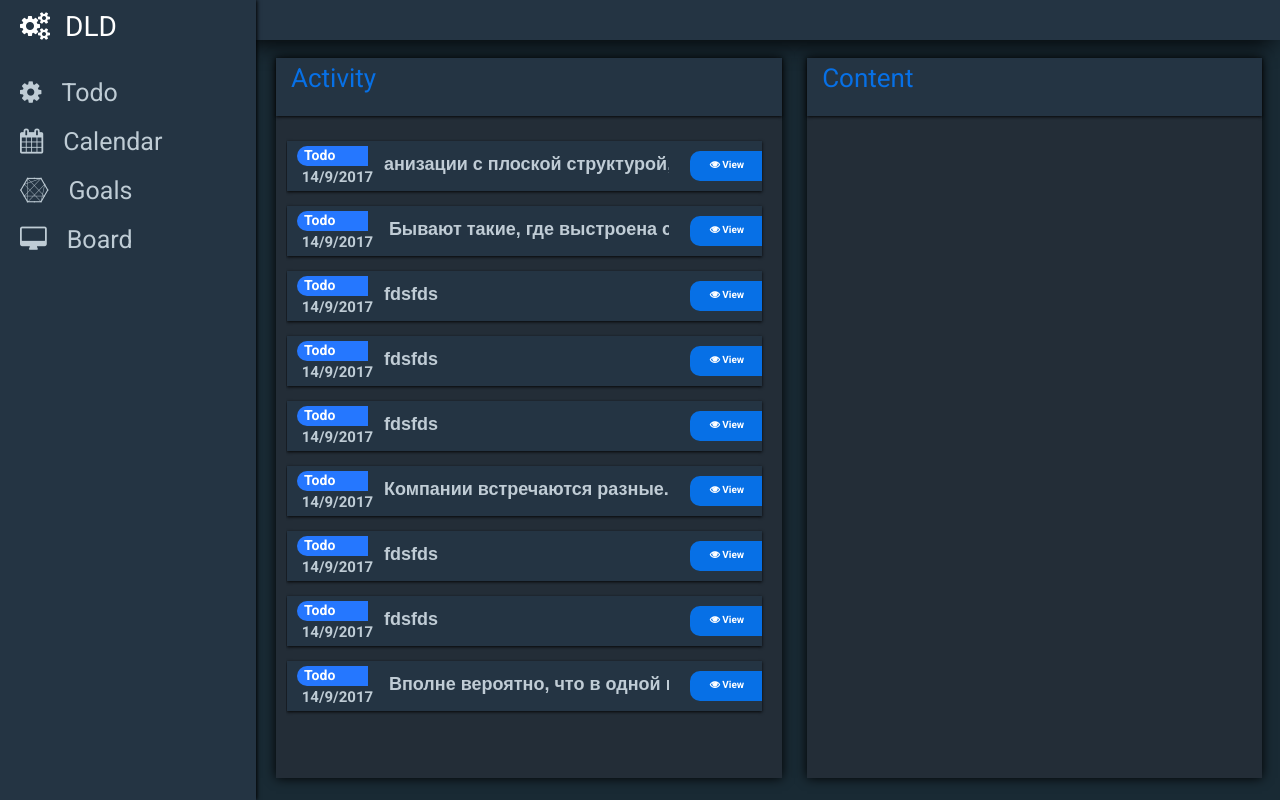
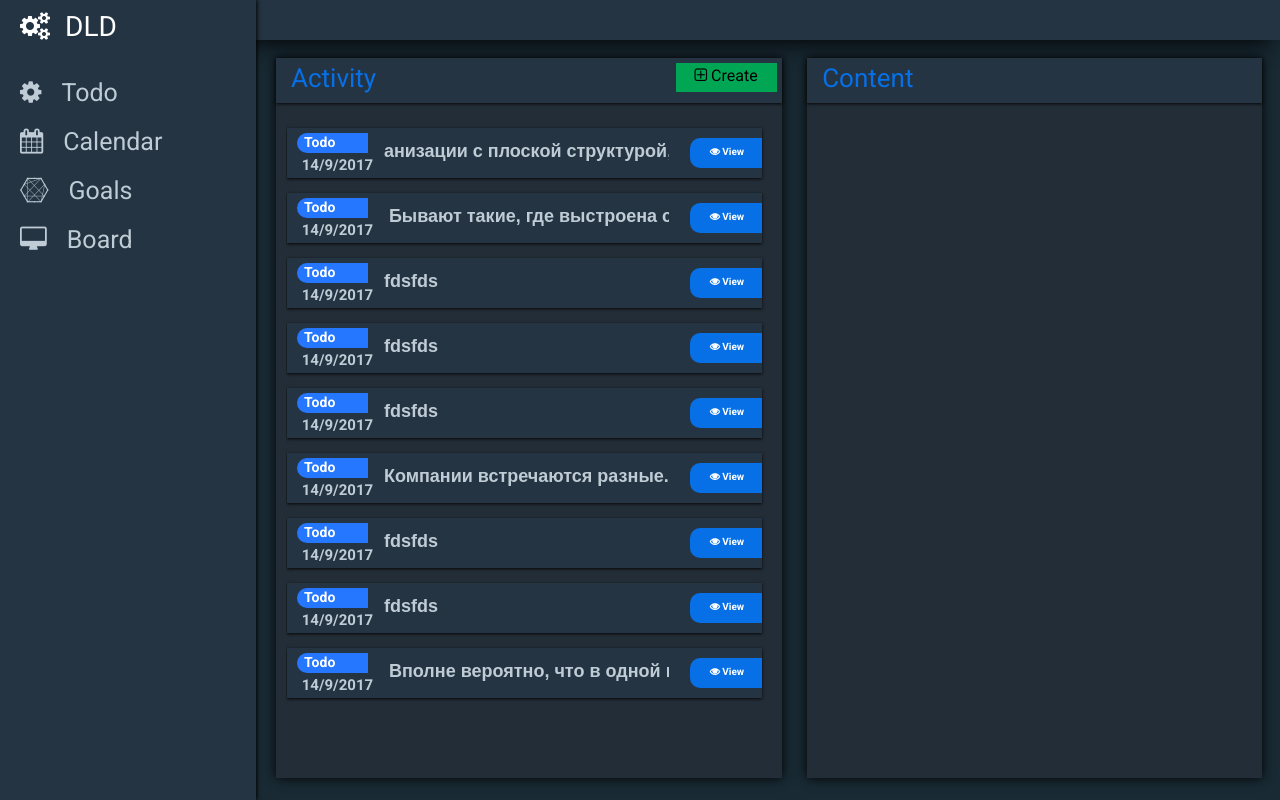
Before and after one commit to Vorh/dbd-front, a plain HTML site: page index.html in a window 1280 px wide. Drawn offline with nearby package versions, Linux system fonts and the light colour scheme; files that its build step writes are made by us from their sources.

Commit message:
[ ADD ] btn create

```diff
--- a/index.html
+++ b/index.html
@@ -26,6 +26,7 @@
         <div id="todo-activity">
             <div class="desk-header">
                 <a class="desk-caption">Activity</a>
+                <div class="bnt create"><i class="fa fa-plus-square-o" aria-hidden="true"></i> Create</div>
             </div>
             <div id="todo-box">
                 <!--<div class="todo-line">-->
--- /dev/null
+++ b/styles/button.scss
@@ -0,0 +1,16 @@
+
+.bnt {
+  width: 95px;
+  height: 23px;
+  margin: 5px;
+  background: $m-green;
+  padding: 3px;
+  text-align: center;
+  float: right;
+  cursor: pointer;
+
+  &:hover {
+    background: #00b65b;
+    box-shadow: 2px 2px 2px;
+  }
+}
--- a/styles/desks/todo.scss
+++ b/styles/desks/todo.scss
@@ -54,7 +54,7 @@
 
 .desk-header {
   width: 100%;
-  height: 8%;
+  height: 45px;
   background: $dark-blue;
   box-shadow: 0px 1px 3px 0px #060606;
 }
@@ -141,6 +141,10 @@
   cursor: pointer;
 }
 
+.todo-caption:focus {
+  outline: none;
+}
+
 .todo-btn {
   position: absolute;
   top: 20%;
--- a/styles/main.scss
+++ b/styles/main.scss
@@ -13,6 +13,7 @@ $m-green:#00a654;
 
 $font-main: 'Roboto', sans-serif;
 
+@import "button";
 @import "header";
 @import "menu";
 @import "desk";
```
